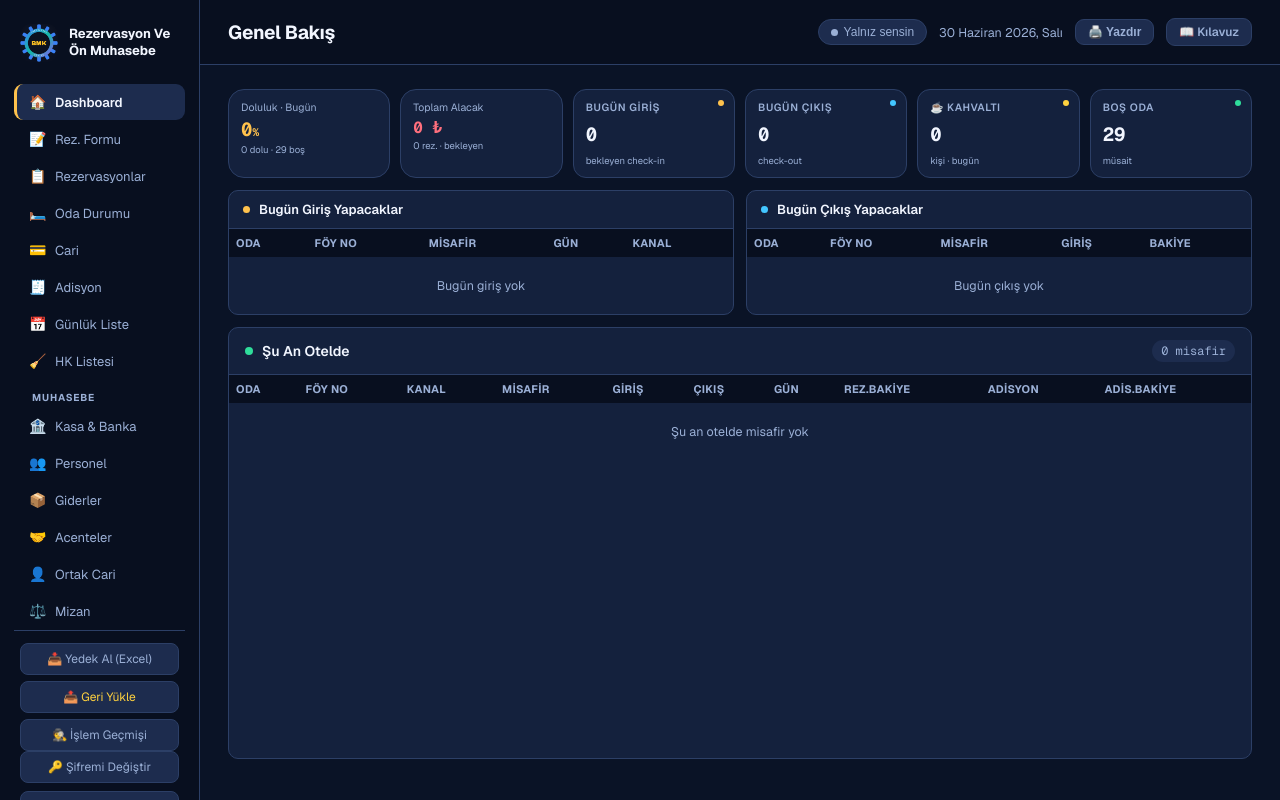
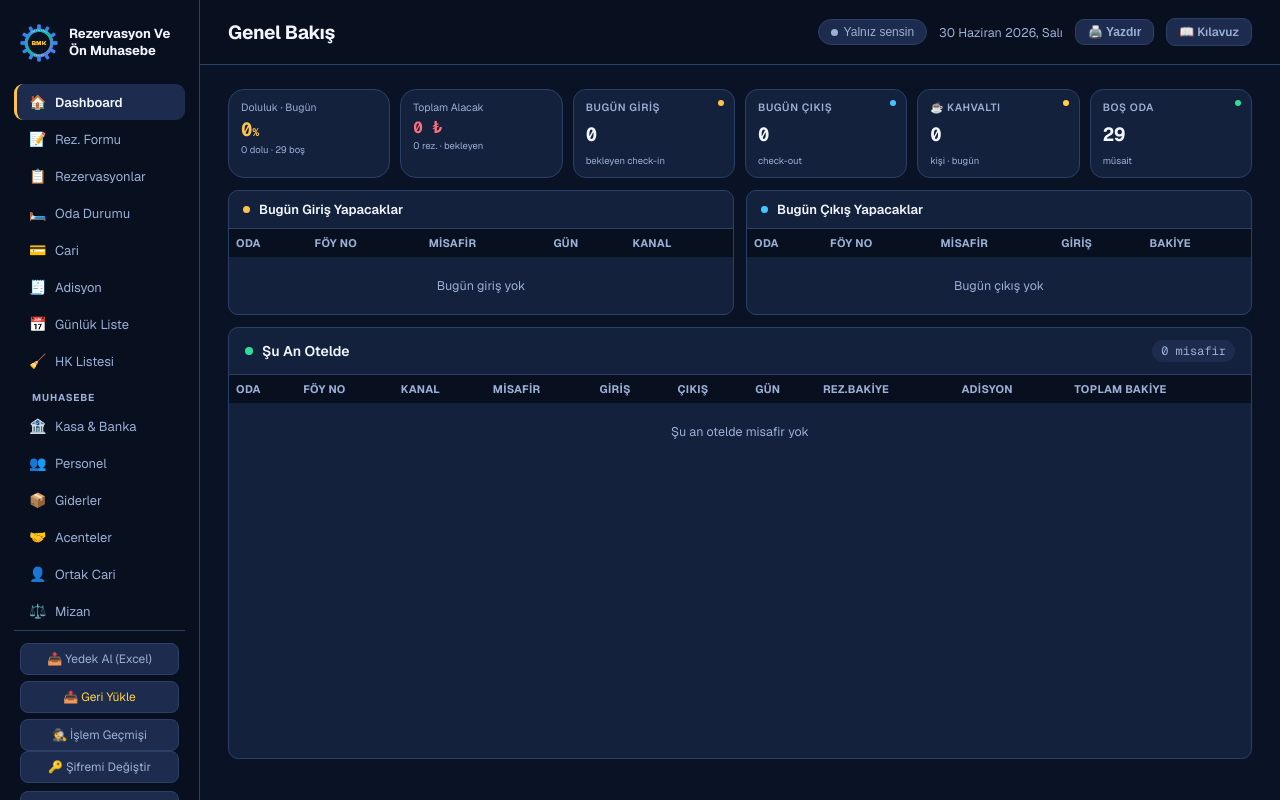
Before and after one commit to bmkucuk/otel-template, a Flask app: page /dashboard in a window 1280 px wide. Run offline with Flask 3, Linux system fonts and the light colour scheme; the visitor is signed in with stand-in values (Sample User, id 1); data that the repository does not hold is empty.

Commit message:
fix: Adis.Bakiye → Toplam Bakiye (rez+adisyon toplamı)

```diff
--- a/templates/dashboard.html
+++ b/templates/dashboard.html
@@ -58,7 +58,7 @@
   </div>
   <div style="flex:1;min-height:0;overflow-y:auto">
     <table>
-      <thead><tr><th>Oda</th><th>Föy No</th><th>Kanal</th><th>Misafir</th><th>Giriş</th><th>Çıkış</th><th>Gün</th><th>Rez.Bakiye</th><th>Adisyon</th><th>Adis.Bakiye</th></tr></thead>
+      <thead><tr><th>Oda</th><th>Föy No</th><th>Kanal</th><th>Misafir</th><th>Giriş</th><th>Çıkış</th><th>Gün</th><th>Rez.Bakiye</th><th>Adisyon</th><th>Toplam Bakiye</th></tr></thead>
       <tbody id="aktif-tbody"><tr class="loading-row"><td colspan="10"><span class="spinner"></span></td></tr></tbody>
     </table>
   </div>
@@ -127,7 +127,8 @@ async function load() {
 
   const aktifBody = document.getElementById('aktif-tbody');
   aktifBody.innerHTML = d.aktifler.length ? d.aktifler.map(r => {
-    const tikla = (r.rez_bakiye||0) > 0 || (r.adis_bakiye||0) > 0;
+    const toplamBakiye = (r.rez_bakiye||0) + (r.adis_bakiye||0);
+    const tikla = toplamBakiye > 0;
     return `
     <tr${tikla?` style="cursor:pointer" onclick="window.location.href='/cari?foy='+${r.foy_no}"`:''}>
       <td>${r.oda_no}</td>
@@ -139,7 +140,7 @@ async function load() {
       <td>${r.toplam_gun} gün</td>
       <td class="${(r.rez_bakiye||0)>0?'red':'green'}">${fmt(r.rez_bakiye||0)}</td>
       <td>${fmt(r.adisyon||0)}</td>
-      <td class="${(r.adis_bakiye||0)>0?'red':'green'}">${fmt(r.adis_bakiye||0)}</td>
+      <td class="${toplamBakiye>0?'red':'green'}">${fmt(toplamBakiye)}</td>
     </tr>`;
   }).join('') : '<tr><td colspan="10" style="text-align:center;color:var(--text2);padding:20px">Şu an otelde misafir yok</td></tr>';
 }
```
